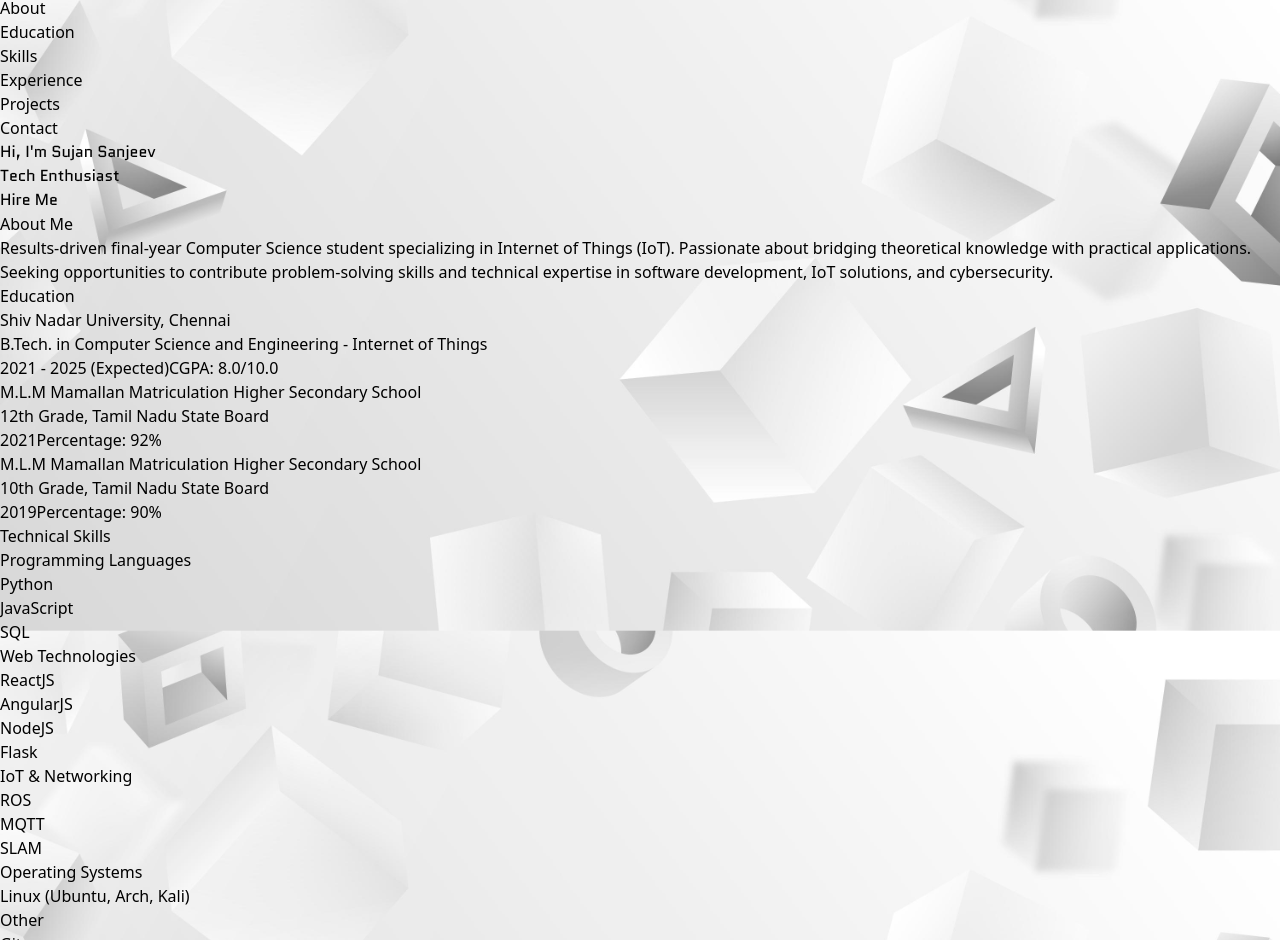
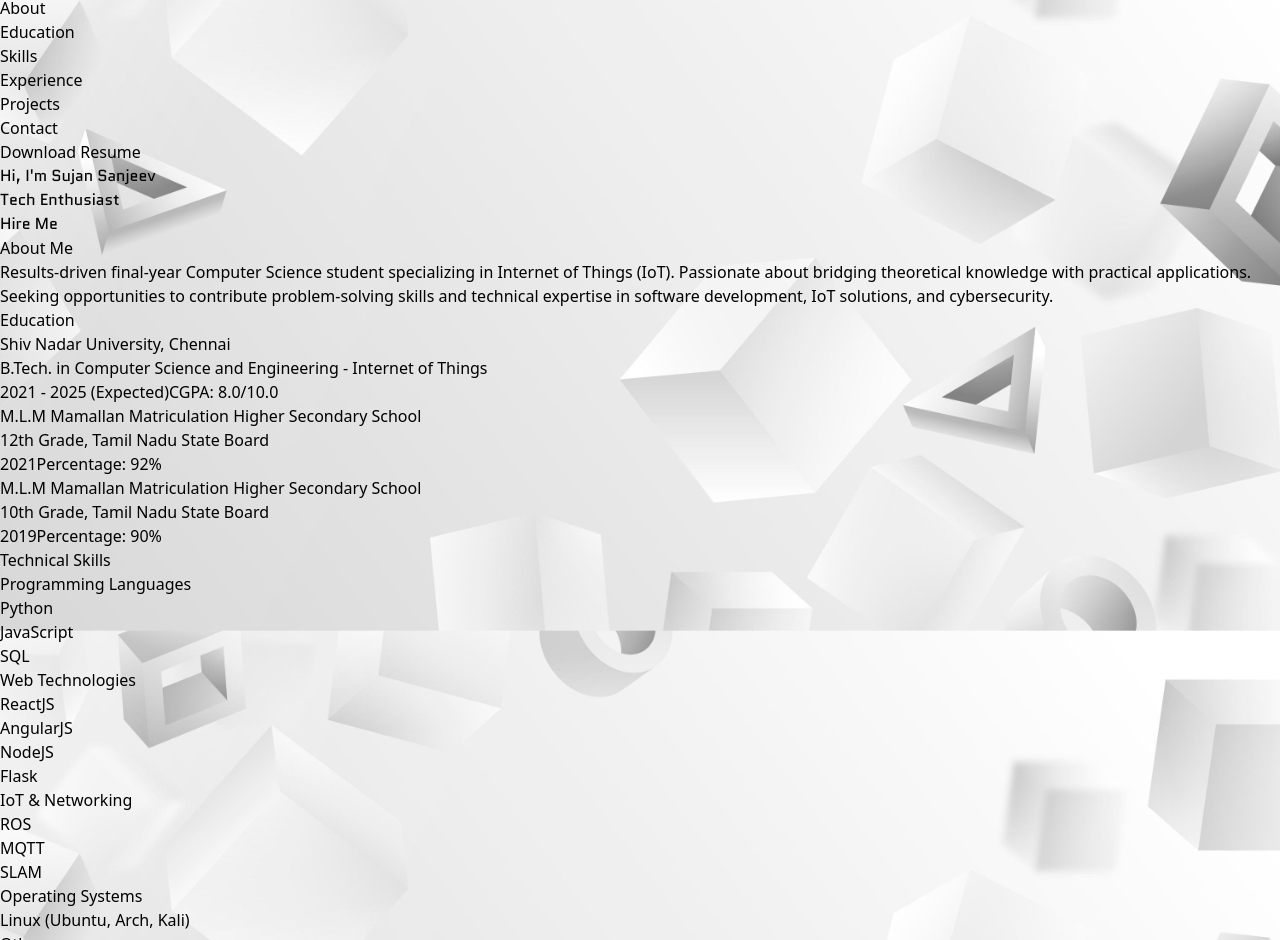
Before and after one commit to sujansanjeev/portfolio-project, a React (Vite) app: page / in a window 1280 px wide. Shown: the part 1076-2016 px from the top of the page. Built offline with nearby package versions, Linux system fonts and the light colour scheme; a web font is replaced by a local one.

Commit message:
resume button

```diff
--- a/package.json
+++ b/package.json
@@ -13,6 +13,7 @@
     "@headlessui/react": "^2.2.0",
     "@radix-ui/react-popover": "^1.1.3",
     "@react-spring/web": "^9.7.5",
+    "font-awesome": "^4.7.0",
     "framer-motion": "^11.14.4",
     "gsap": "^3.12.5",
     "lucide-react": "^0.468.0",
--- a/src/Components/NavBar.jsx
+++ b/src/Components/NavBar.jsx
@@ -1,5 +1,181 @@
+// import React, { useState, useEffect } from "react";
+// import logo from "../assets/logo.png";
+
+// const Navbar = ({ handleScroll }) => {
+//   const [isMenuOpen, setIsMenuOpen] = useState(false);
+//   const [activeSection, setActiveSection] = useState("");
+
+//   const navItems = [
+//     { label: "About", section: "about" },
+//     { label: "Education", section: "education" },
+//     { label: "Skills", section: "skills" },
+//     { label: "Experience", section: "experience" },
+//     { label: "Projects", section: "projects" },
+//     { label: "Contact", section: "contact" },
+//   ];
+
+//   useEffect(() => {
+//     const options = {
+//       root: null,
+//       threshold: 0.3,
+//     };
+
+//     const observer = new IntersectionObserver((entries) => {
+//       let isAnySectionVisible = false;
+
+//       entries.forEach((entry) => {
+//         if (entry.isIntersecting) {
+//           setActiveSection(entry.target.id);
+//           isAnySectionVisible = true;
+//         }
+//       });
+
+//       if (!isAnySectionVisible) {
+//         setActiveSection("home");
+//       }
+//     }, options);
+
+//     navItems.forEach((item) => {
+//       const section = document.getElementById(item.section);
+//       if (section) observer.observe(section);
+//     });
+
+//     const homeSection = document.getElementById("home");
+//     if (homeSection) observer.observe(homeSection);
+
+//     return () => observer.disconnect();
+//   }, [navItems]);
+
+//   const handleNavClick = (section) => {
+//     handleScroll(section);
+//     setActiveSection(section);
+//     setIsMenuOpen(false);
+//   };
+
+//   return (
+//     <>
+//       <nav className=" h-auto top-0 fixed left-1/2 transform -translate-x-1/2 w-[100%] bg-[linear-gradient(to_bottom,_white_70%,_rgba(255,255,255,0.5)_90%,_transparent_100%)] backdrop-blur-md z-50  scr" >
+//         <div className="container mx-auto px-4 py-3 flex justify-between items-center relative">
+//           <div className="flex items-center space-x-3">
+//             <div
+//               onClick={() => handleNavClick("home")}
+//               className="cursor-pointer transform transition-transform hover:scale-105"
+//             >
+//               <img src={logo} alt="logo" className="h-12 w-auto" />
+//             </div>
+
+//             <span
+//               onClick={() => handleNavClick("home")}
+//               className="hidden md:inline-block text-xl font-semibold text-gray-800"
+//             >
+//               SUJAN SANJEEV
+//             </span>
+//           </div>
+
+//           <button
+//             className="z-[60] md:hidden"
+//             onClick={() => setIsMenuOpen(!isMenuOpen)}
+//           >
+//             {isMenuOpen ? (
+//               <svg
+//                 xmlns="http://www.w3.org/2000/svg"
+//                 className="h-6 w-6 text-gray-700"
+//                 fill="none"
+//                 viewBox="0 0 24 24"
+//                 stroke="currentColor"
+//               >
+//                 <path
+//                   strokeLinecap="round"
+//                   strokeLinejoin="round"
+//                   strokeWidth={2}
+//                   d="M6 18L18 6M6 6l12 12"
+//                 />
+//               </svg>
+//             ) : (
+//               <svg
+//                 xmlns="http://www.w3.org/2000/svg"
+//                 className="h-6 w-6 text-gray-700"
+//                 fill="none"
+//                 viewBox="0 0 24 24"
+//                 stroke="currentColor"
+//               >
+//                 <path
+//                   strokeLinecap="round"
+//                   strokeLinejoin="round"
+//                   strokeWidth={2}
+//                   d="M4 6h16M4 12h16M4 18h16"
+//                 />
+//               </svg>
+//             )}
+//           </button>
+
+//           <div className="hidden md:flex justify-center items-center space-x-3 rounded-3xl  border-black border mx-3 text-sm font-thin" >
+//             {navItems.map((item) => (
+//               <div
+//                 key={item.section}
+//                 onClick={() => handleNavClick(item.section)}
+//                 className={`
+//                   relative px-3 py-2 rounded-md transition-all duration-300 cursor-pointer
+//                   ${
+//                     activeSection === item.section
+//                       ? "bg-black text-white scale-80 rounded-3xl"
+//                       : "hover:bg-gray-300 hover:scale-80 rounded-3xl"
+//                   }
+//                 `}
+//               >
+//                 <span className="font-medium">{item.label}</span>
+//                 {activeSection === item.section && (
+//                   <span className="absolute bottom-0 left-0 w-full h-1 transparent" />
+//                 )}
+//               </div>
+//             ))}
+//           </div>
+//         </div>
+//       </nav>
+
+//       {isMenuOpen && (
+//         <div
+//           className={`
+//       fixed inset-0 z-[60] md:hidden
+//       bg-white/90 backdrop-blur-lg
+//       transition-transform duration-500 ease-in-out
+//     `}
+//         >
+//           <div className="flex flex-col h-full justify-center items-center px-6 space-y-6">
+//             {navItems.map((item) => (
+//               <button
+//                 key={item.section}
+//                 onClick={() => handleNavClick(item.section)}
+//                 className={`
+//             text-2xl font-semibold text-center py-3 w-full
+//             transition-all duration-300
+//             ${
+//               activeSection === item.section
+//                 ? "text-black scale-105"
+//                 : "text-gray-700 hover:text-blue-500"
+//             }
+//           `}
+//               >
+//                 {item.label}
+//                 {activeSection === item.section && (
+//                   <div className="w-full h-1 bg-black mt-2" />
+//                 )}
+//               </button>
+//             ))}
+//           </div>
+//         </div>
+//       )}
+//     </>
+//   );
+// };
+
+// export default Navbar;
+
+
+
 import React, { useState, useEffect } from "react";
 import logo from "../assets/logo.png";
+import resume from "../assets/resume.pdf"; // Update with the actual path to your resume file
 
 const Navbar = ({ handleScroll }) => {
   const [isMenuOpen, setIsMenuOpen] = useState(false);
@@ -54,7 +230,7 @@ const Navbar = ({ handleScroll }) => {
 
   return (
     <>
-      <nav className=" h-auto top-0 fixed left-1/2 transform -translate-x-1/2 w-[100%] bg-[linear-gradient(to_bottom,_white_70%,_rgba(255,255,255,0.5)_90%,_transparent_100%)] backdrop-blur-md z-50  scr" >
+      <nav className="h-auto top-0 fixed left-1/2 transform -translate-x-1/2 w-[100%] bg-[linear-gradient(to_bottom,_white_70%,_rgba(255,255,255,0.5)_90%,_transparent_100%)] backdrop-blur-md z-50">
         <div className="container mx-auto px-4 py-3 flex justify-between items-center relative">
           <div className="flex items-center space-x-3">
             <div
@@ -109,7 +285,7 @@ const Navbar = ({ handleScroll }) => {
             )}
           </button>
 
-          <div className="hidden md:flex justify-center items-center space-x-3 rounded-3xl  border-black border mx-3 text-sm font-thin" >
+          <div className="hidden md:flex justify-center items-center space-x-3 rounded-3xl border-black border mx-3 text-sm font-thin">
             {navItems.map((item) => (
               <div
                 key={item.section}
@@ -162,9 +338,30 @@ const Navbar = ({ handleScroll }) => {
                 )}
               </button>
             ))}
+
+            {/* Mobile resume download */}
+            <a
+              href={resume}
+              download="Sujan_Sanjeev_Resume"
+              className="text-2xl font-semibold text-center py-3 w-full bg-blue-500 text-white rounded-full"
+            >
+              Download Resume
+            </a>
           </div>
         </div>
       )}
+
+      {/* Resume button fixed position with margin from bottom */}
+      <div className="fixed bottom-10 right-10 z-50">
+        <a
+          href={resume}
+          download="Sujan_Sanjeev_Resume"
+          className="flex items-center space-x-2 px-4 py-2 rounded-full bg-blue-500 text-white hover:bg-blue-600 transition-all duration-300"
+        >
+          <span>Download Resume</span>
+          <i className="fas fa-download"></i> {/* Font Awesome download icon */}
+        </a>
+      </div>
     </>
   );
 };
```
Also changed, not shown: 2 other files (tests, documents, lock files or other folders). Lines whose indentation alone changed are shown as unchanged.
